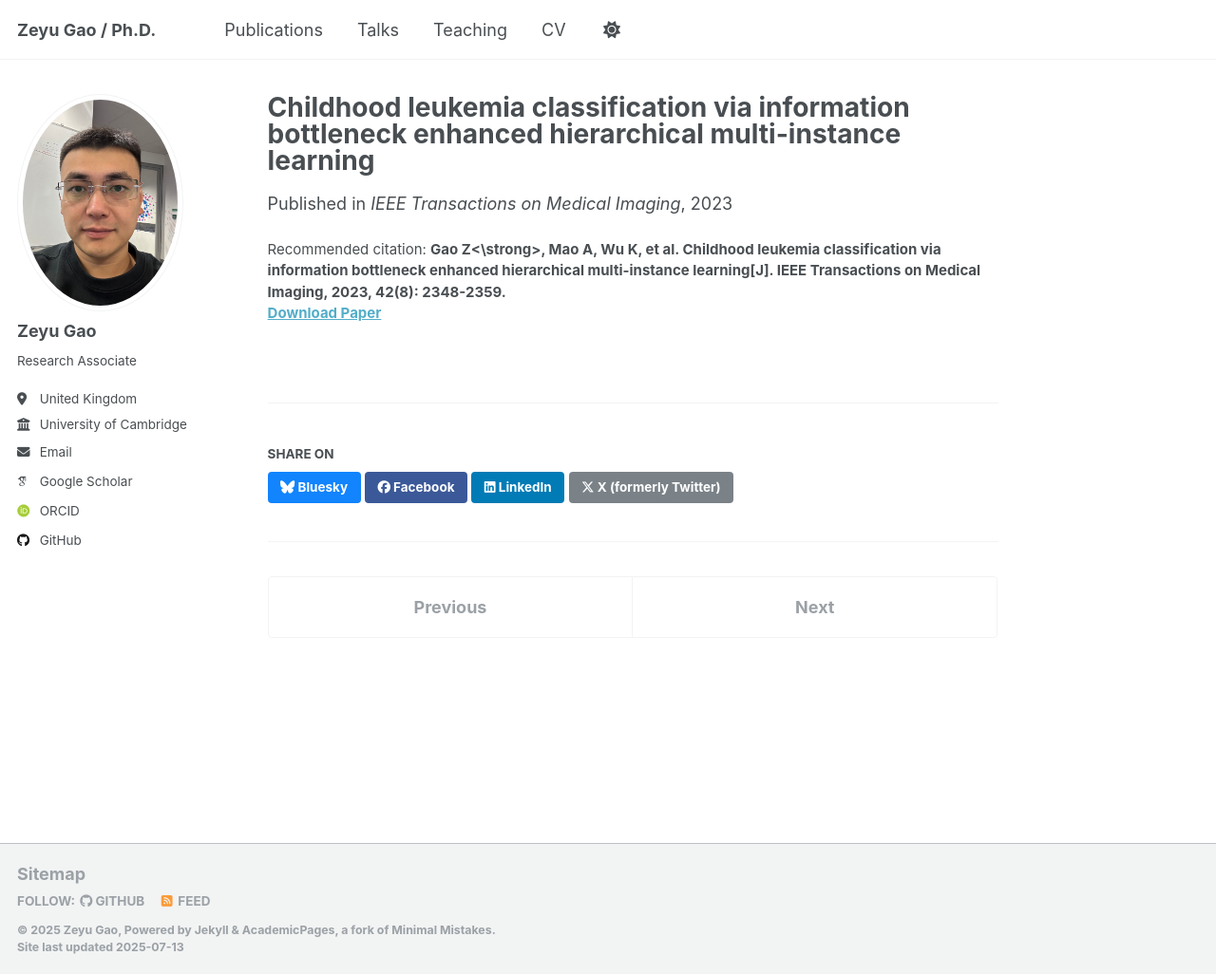
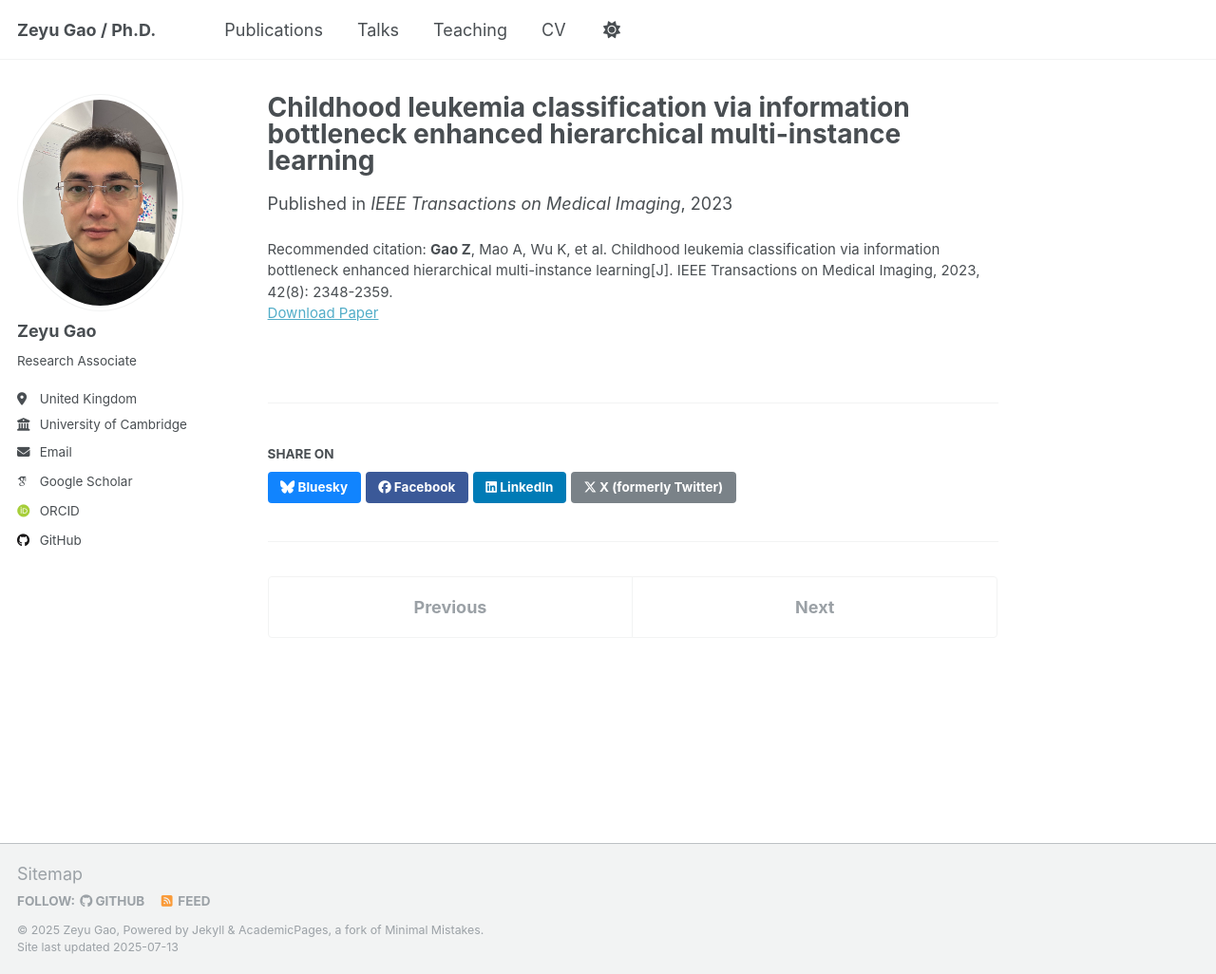
Before and after one commit to ZeyuGaoAi/ZeyuGaoAi.github.io, a Jekyll site: the page built from _publications/TMI2023.md, in a window 1280 px wide and 1026 px high. Shown: the whole window at 95% size. Built offline with Jekyll 4.4.1, drawn with Linux system fonts in a browser that asks for light colours; some web fonts are replaced; a script that is not in the unit is left out.

Commit message:
Update TMI2023.md

```diff
--- a/_publications/TMI2023.md
+++ b/_publications/TMI2023.md
@@ -5,5 +5,5 @@ category: manuscripts
 date: 2023-02-23
 venue: 'IEEE Transactions on Medical Imaging'
 paperurl: https://ieeexplore.ieee.org/abstract/document/10050510
-citation: '<strong>Gao Z<\strong>, Mao A, Wu K, et al. Childhood leukemia classification via information bottleneck enhanced hierarchical multi-instance learning[J]. IEEE Transactions on Medical Imaging, 2023, 42(8): 2348-2359.'
+citation: '<strong>Gao Z</strong>, Mao A, Wu K, et al. Childhood leukemia classification via information bottleneck enhanced hierarchical multi-instance learning[J]. IEEE Transactions on Medical Imaging, 2023, 42(8): 2348-2359.'
 ---
```
